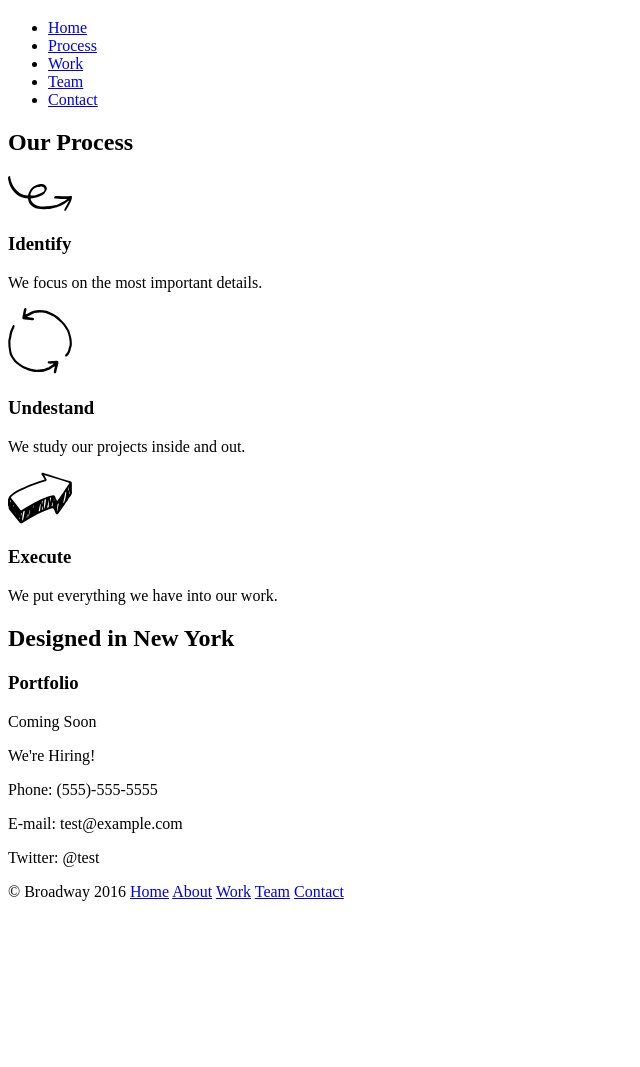
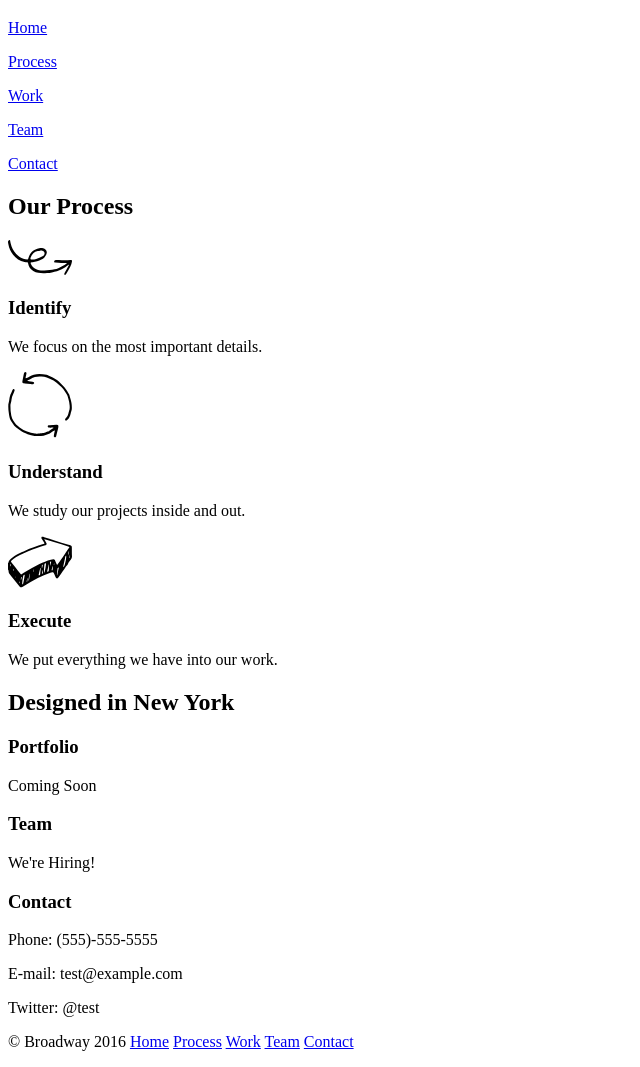
Before and after one commit to Kishgla/broadway, a plain HTML site: page index.html in a window 1280 px wide. Shown: the part 61-1128 px from the top of the page, without its empty margins (0-640 px from the left). Before the commit the page ends 978 px from the top, so only its background shows below. Drawn offline with Linux system fonts and the light colour scheme.

Commit message:
Corrections to HTML content

```diff
--- a/index.html
+++ b/index.html
@@ -6,23 +6,21 @@
   <div class="header">
     <h1>Broadway Design</h1>
     <nav>
-      <ul>
-        <li>
-          <a href="index.html">Home</a>
-        </li>
-        <li>
-          <a href="#process">Process</a>
-        </li>
-        <li>
-          <a href="#work">Work</a>
-        </li>
-        <li>
-          <a href="#team">Team</a>
-        </li>
-        <li>
-          <a href="#contact">Contact</a>
-        </li>
-      </ul>
+      <p>
+        <a href="index.html">Home</a>
+      </p>
+      <p>
+        <a href="#process">Process</a>
+      </p>
+      <p>
+        <a href="#work">Work</a>
+      </p>
+      <p>
+        <a href="#team">Team</a>
+      </p>
+      <p>
+        <a href="#contact">Contact</a>
+      </p>
     </nav>
   </div>
   <div class="process">
@@ -38,7 +36,7 @@
       <p>
         <img src="resources/images/understand.svg" alt="'undestand' icon">
       </p>
-      <h3>Undestand</h3>
+      <h3>Understand</h3>
       <p>We study our projects inside and out.</p>
     </div>
     <div class="execute">
@@ -55,9 +53,11 @@
     <p>Coming Soon</p>
   </div>
   <div class="team">
+    <h3>Team</h3>
     <p>We're Hiring!</p>
   </div>
   <div class="contact">
+    <h3>Contact</h3>
     <p>Phone: (555)-555-5555</p>
     <p>E-mail: test@example.com</p>
     <p>Twitter: @test</p>
@@ -65,7 +65,7 @@
   <div class="footer">
     <p>&copy; Broadway 2016
       <a href="index.html">Home</a>
-      <a href="#about">About</a>
+      <a href="#process">Process</a>
       <a href="#work">Work</a>
       <a href="#team">Team</a>
       <a href="#contact">Contact</a>
```
